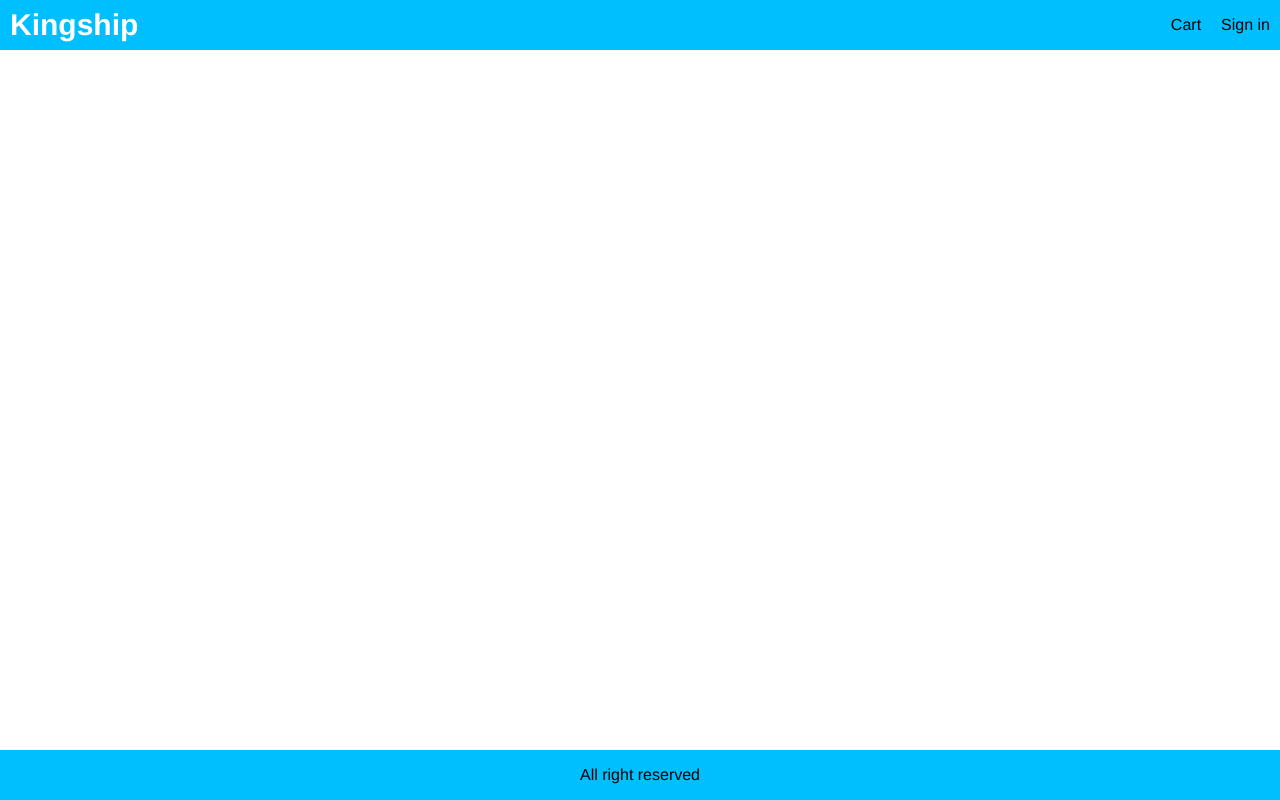
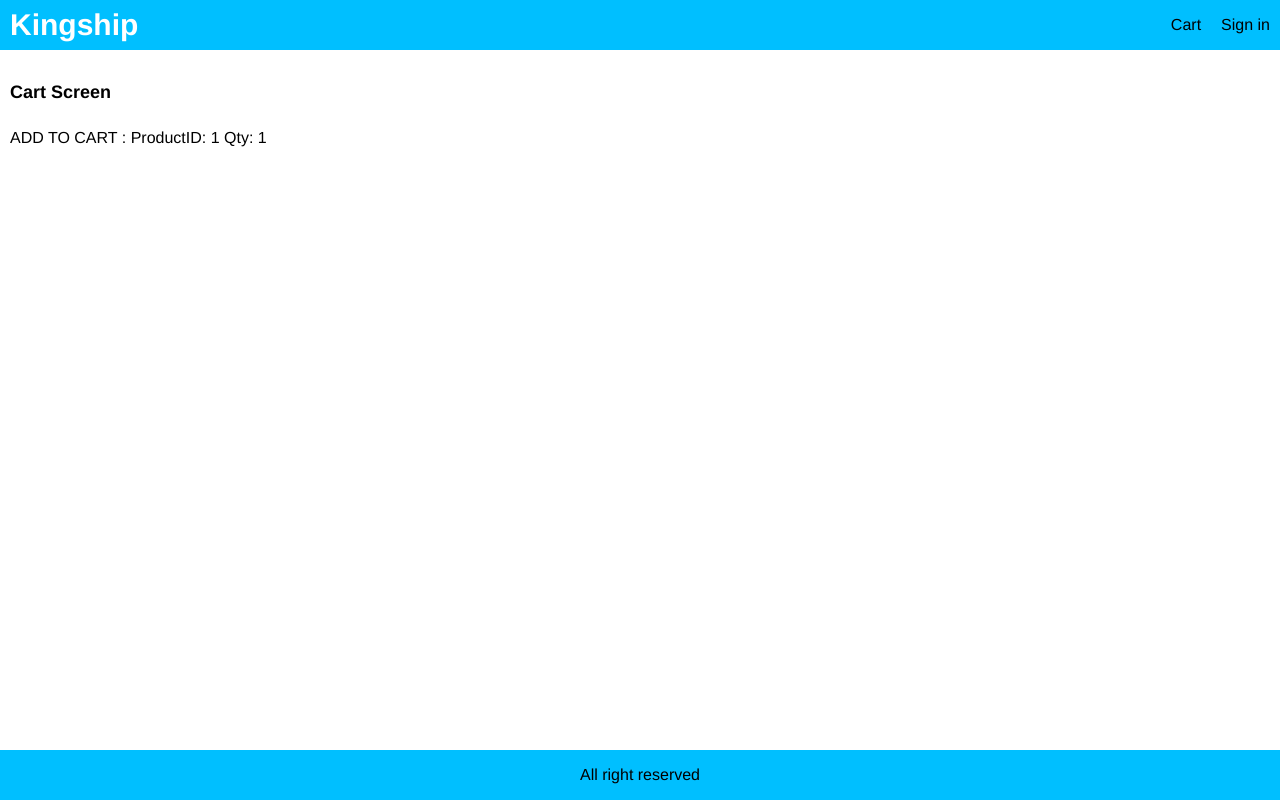
Before and after one commit to ThushanthaSanju/ITP, a React (Create React App) app in the folder frontend/: page /cart/1 in a window 1280 px wide. Built offline with nearby package versions, Linux system fonts and the light colour scheme.

Commit message:
error with add to cart

```diff
--- a/frontend/src/App.js
+++ b/frontend/src/App.js
@@ -1,5 +1,6 @@
 import React from "react";
 import { BrowserRouter, Route } from "react-router-dom";
+import CartScreen from "./screens/CartScreen";
 import HomeScreen from "./screens/HomeScreen";
 import ProductScreen from "./screens/ProductScreen";
 
@@ -19,6 +20,7 @@
           </div>
         </header>
         <main>
+          <Route path="/cart/:id?" component={CartScreen}></Route>
           <Route path="/product/:id" component={ProductScreen}></Route>
           <Route path="/" component={HomeScreen} exact></Route>
         </main>
--- a/frontend/src/data.js
+++ b/frontend/src/data.js
@@ -6,7 +6,7 @@
       category: "Electronic",
       image: "/images/p1.jpg",
       price: "80,000",
-      countInStock: "10",
+      countInStock: 10,
       brand: "Samsung",
       rating: "4.5",
       numReviews: "10",
--- a/frontend/src/index.css
+++ b/frontend/src/index.css
@@ -95,7 +95,9 @@
 li {
   margin-top: 1rem;
 }
-
+input,
+select,
+textarea,
 button {
   padding: 1rem;
   border-radius: 0.5rem;
@@ -104,10 +106,15 @@
   font-family: Helvetica, Arial, sans-serif;
   -webkit-font-smoothing: antialiased;
   -moz-osx-font-smoothing: grayscale;
+
+}
+button{
   background-color: linen;
   cursor: pointer;
 }
-
+input:hover,
+select:hover,
+textarea:hover,
 button:hover {
   border: 0.2rem black solid;
 }
--- /dev/null
+++ b/frontend/src/screens/CartScreen.js
@@ -0,0 +1,16 @@
+import React from 'react';
+
+export default function CartScreen(props) {
+  const productId = props.match.params.id;
+  const qty = props.location.search
+    ? Number(props.location.search.split('=')[1])
+    : 1;
+  return (
+    <div>
+      <h1>Cart Screen</h1>
+      <p>
+        ADD TO CART : ProductID: {productId} Qty: {qty}
+      </p>
+    </div>
+  );
+}
--- a/frontend/src/screens/ProductScreen.js
+++ b/frontend/src/screens/ProductScreen.js
@@ -1,4 +1,4 @@
-import React, { useEffect } from 'react';
+import React, { useEffect, useState } from 'react';
 import { useDispatch, useSelector } from 'react-redux';
 import { Link } from 'react-router-dom';
 import { detailsProduct } from '../actions/productActions';
@@ -11,12 +11,16 @@
 
    const dispatch = useDispatch();
   const productId = props.match.params.id;
+  const [qty, setQty] = useState(1);
   const productDetails = useSelector((state) => state.productDetails);
   const { loading, error, product } = productDetails;
 
   useEffect(() => {
     dispatch(detailsProduct(productId));
   }, [dispatch, productId]);
+  const addToCartHandler = () =>{
+    props.history.push(`/cart/${productId}?qty=${qty}`);
+  }
 
 
 
@@ -73,9 +77,38 @@
                   </div>
                 </div>
               </li>
-              <li>
-                <button className="primary block">Add to Cart</button>
-              </li>
+              {product.countInStock > 0 && (
+                    <>
+                      <li>
+                        <div className="row">
+                          <div>Qty</div>
+                          <div>
+                            <select
+                              value={qty}
+                              onChange={(e) => setQty(e.target.value)}
+                            >
+                              {[...Array(product.countInStock).keys()].map(
+                                (x) => (
+                                  <option key={x + 1} value={x + 1}>
+                                    {x + 1}
+                                  </option>
+                                )
+                              )}
+                            </select>
+                          </div>
+                        </div>
+                      </li>
+                      <li>
+                        <button
+                          onClick={addToCartHandler}
+                          className="primary block"
+                        >
+                          Add to Cart
+                        </button>
+                      </li>
+                    </>
+                  )}
+
             </ul>
           </div>
         </div>
```
